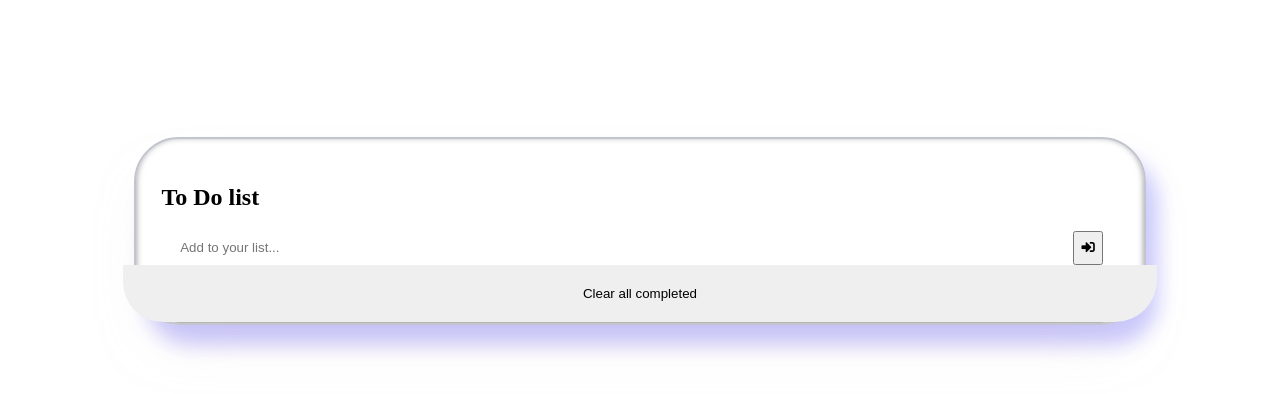
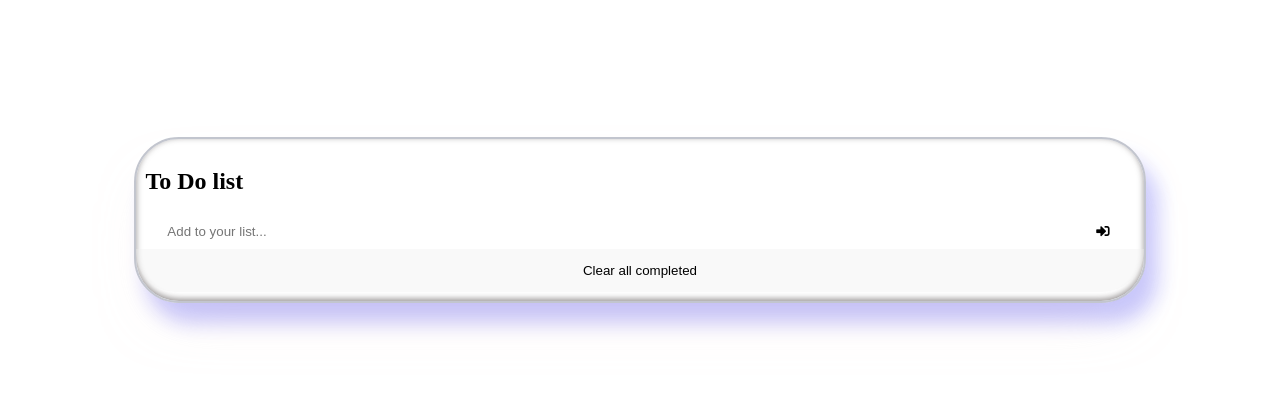
Before and after one commit to StevenWafeek/webpack, a website built with webpack: page src/index.html in a window 1280 px wide. Built offline with nearby package versions, Linux system fonts and the light colour scheme.

Commit message:
Add imgs and styles

```diff
--- a/src/style.css
+++ b/src/style.css
@@ -7,13 +7,15 @@
   border: 2px solid #b1b5c1c7;
   margin-left: 10%;
   box-sizing: border-box;
-  padding: 25px;
+  padding: 9px;
   border-radius: 45px;
-  box-shadow: rgb(16 16 245 / 22%) 12px 20px 20px 0px, rgb(241 218 218 / 58%) 0 30px 60px -30px, rgb(116 111 111 / 78%) 0 -2px 6px 0 inset;
+  box-shadow: rgb(16 16 245 / 22%) 12px 20px 20px 0, rgb(241 218 218 / 58%) 0 30px 60px -30px, rgb(116 111 111 / 78%) 0 -2px 6px 0 inset;
 }
-.container h2{
+
+.container h2 {
   align-self: flex-start;
 }
+
 #todo-list {
   width: 400px;
   margin: 0 auto;
@@ -39,23 +41,29 @@ li {
   width: 100%;
   justify-content: center;
 }
-input{
+
+input {
   border: 1px solid transparent;
 }
+
 .add-input {
   width: 93%;
   height: 30px;
 }
-.add-botton{
-  background: #ffffff;
+
+.add-button {
+  background: transparent;
+  border: transparent;
 }
-.clear-all{
-  width: 108%;
-    height: 57px;
-    border-radius: 0 0 42px 40px;
-    padding: 5px;
-    border: transparent;
-    margin-bottom: -24px;
+
+.clear-all {
+  width: 102%;
+  height: 43px;
+  border-radius: 0 0 42px 40px;
+  padding: 5px;
+  border: transparent;
+  background: #ededed59;
+  cursor: pointer;
 }
 
 .task {
@@ -68,7 +76,8 @@ input{
   text-decoration: line-through;
   color: #ccc;
 }
-.icon{
+
+.icon {
   width: 17px;
   background: url(./sUqME.jpg);
   background-position: center;
@@ -76,11 +85,11 @@ input{
   background-repeat: no-repeat;
   cursor: pointer;
 }
-.icon:hover{
+
+.icon:hover {
   background: url(./1175088.png);
   width: 15px;
   background-position: center;
   background-repeat: no-repeat;
   background-size: contain;
-
 }
```
Also changed, not shown: dist/308d7975294084b58d9f.jpg (added), dist/d91d18e1e27c12be6320.png (added).
